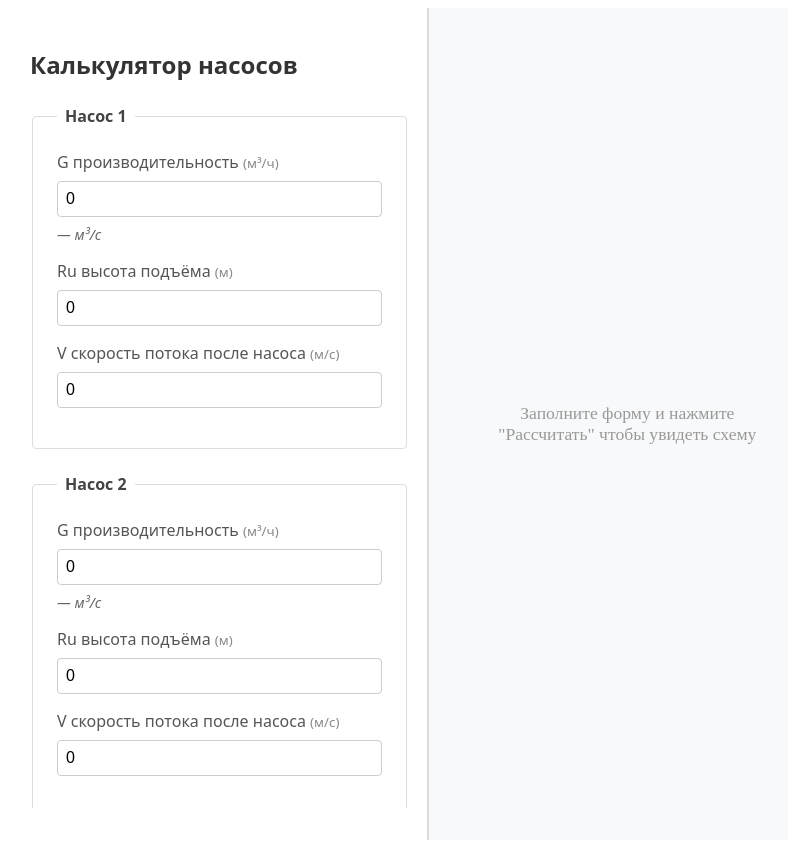
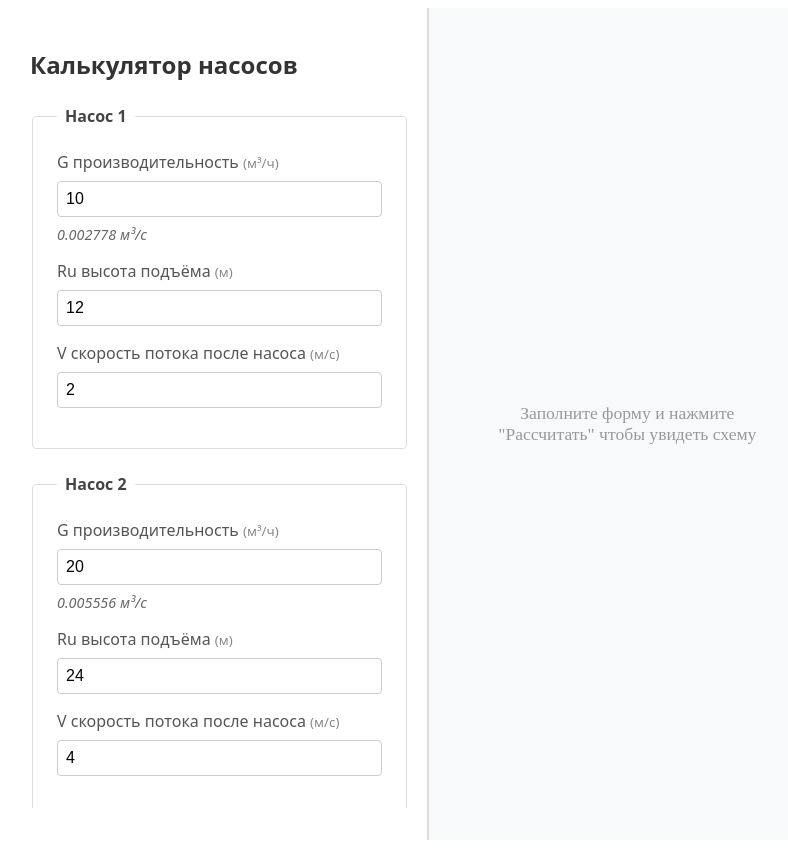
Before and after one commit to yaroxor/armaturen-calculator, a SvelteKit app: page / in a window 1280 px wide. Shown: the whole page, without its empty margins (2-790 px from the left). Built offline with nearby package versions, Linux system fonts and the light colour scheme.

Commit message:
set form default values for quick manual testing. dont forget to remove before shipping1 xD

```diff
--- a/src/routes/+page.svelte
+++ b/src/routes/+page.svelte
@@ -6,15 +6,15 @@
 	import type { CalculatorInputs, CalculatorResults } from '$lib/calculators/types';
 
 	// Form state
-	let pump1Flow = 0;
-	let pump1Head = 0;
-	let pump1Velocity = 0;
+	let pump1Flow = 10;
+	let pump1Head = 12;
+	let pump1Velocity = 2;
 
-	let pump2Flow = 0;
-	let pump2Head = 0;
-	let pump2Velocity = 0;
+	let pump2Flow = 20;
+	let pump2Head = 24;
+	let pump2Velocity = 4;
 
-	let manifoldVelocity = 0;
+	let manifoldVelocity = 1.5;
 
 	// Results state
 	let results: CalculatorResults | null = null;
```
